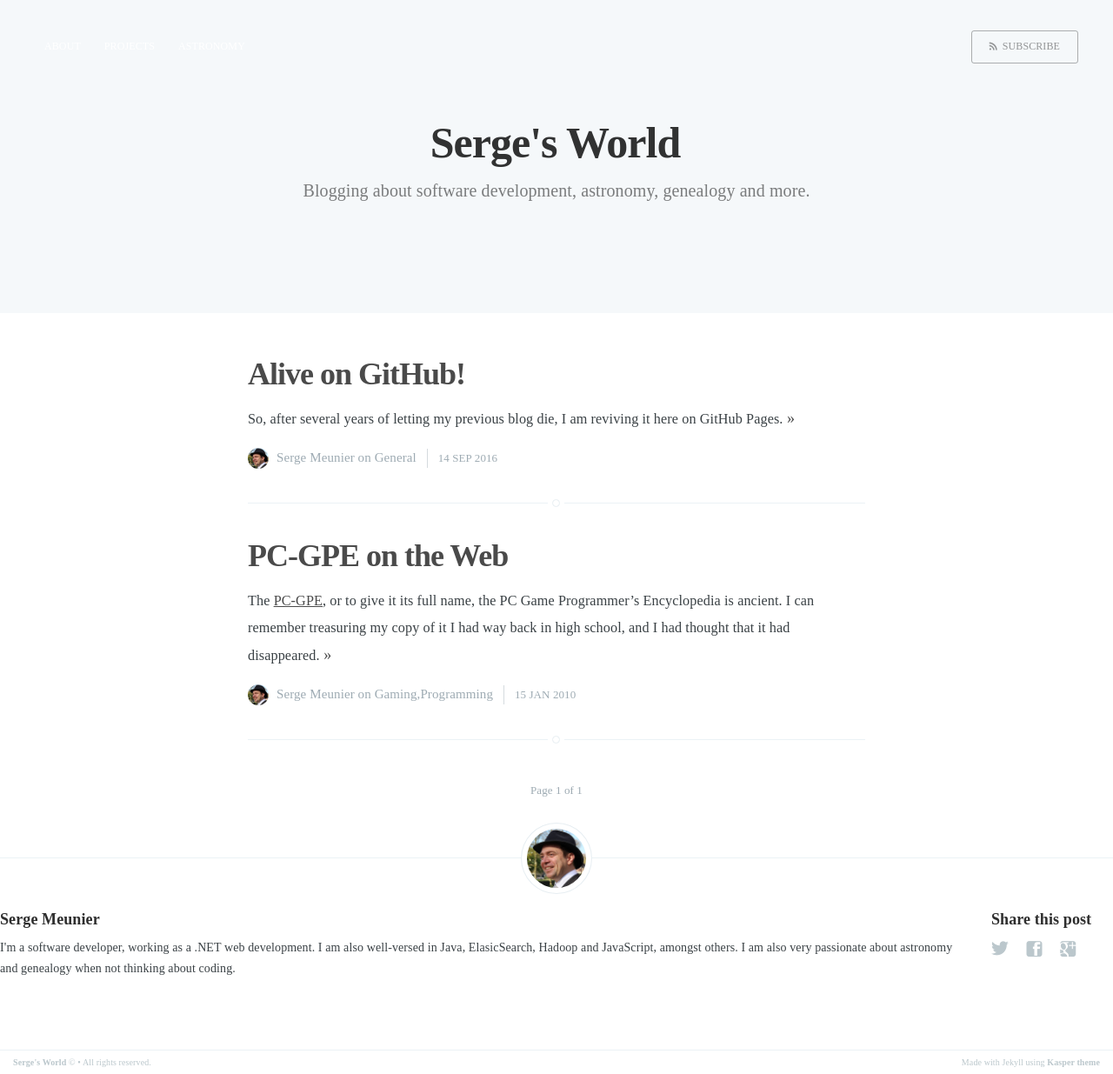
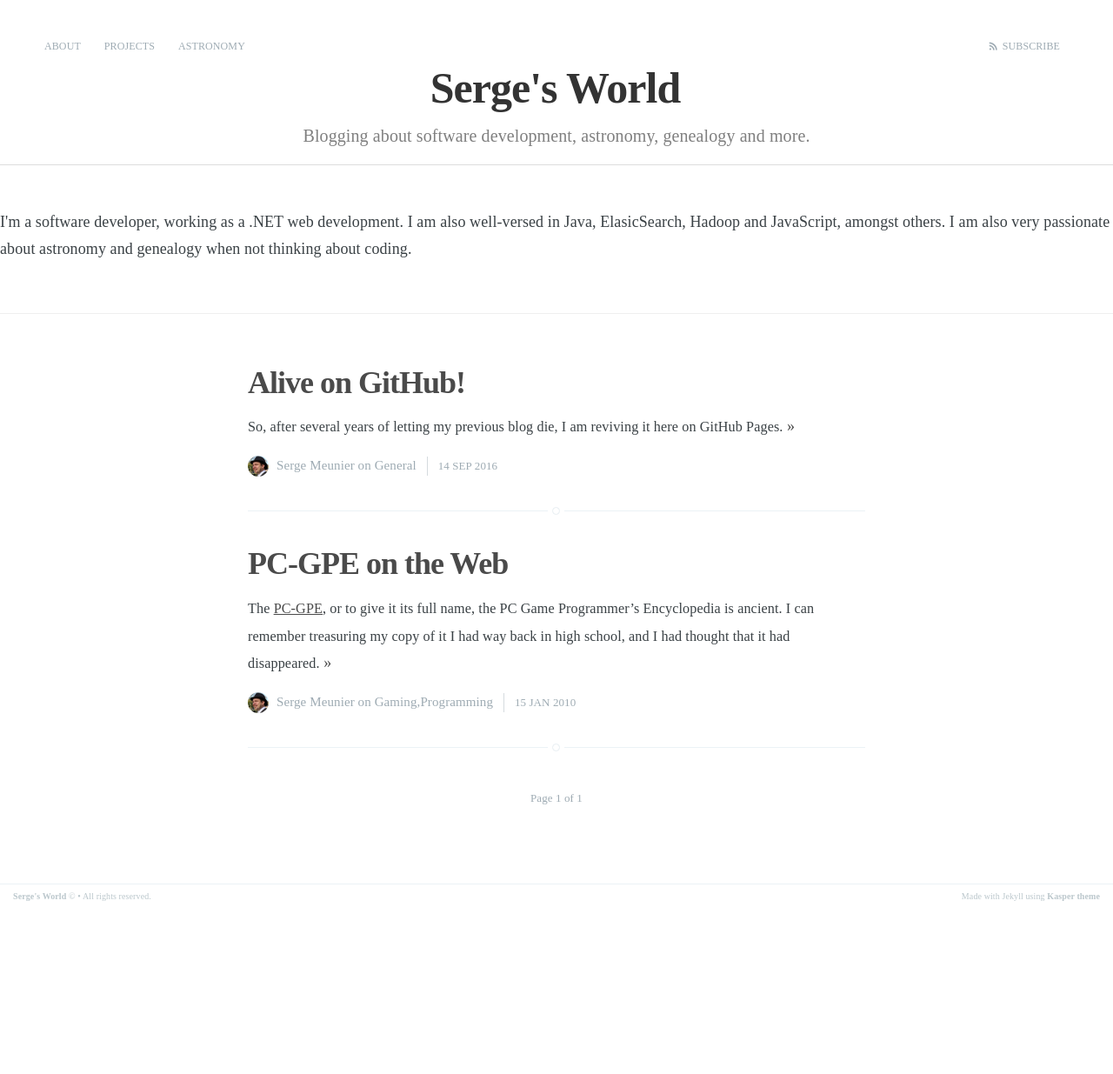
Before and after one commit to sjmeunier/sjmeunier.github.io, a Jekyll site: the page built from index.html, in a window 1280 px wide. Shown: the whole page at 87% size. Built offline with Jekyll 4.4.1, drawn with Linux system fonts in a browser that asks for light colours; some web fonts are replaced; the list of posts is cut into pages by our own code; after the commit the page ends 1044 px from its top, so only the background shows below that.

Commit message:
no message

```diff
--- a/assets/css/screen.css
+++ b/assets/css/screen.css
@@ -473,12 +473,16 @@ margin on the iframe, cause it breaks stuff. */
     position: relative;
     display: table;
     width: 100%;
-    height: 100%;
     margin-bottom: 5rem;
     text-align: center;
     background: #222 no-repeat center center;
     background-size: cover;
     overflow: hidden;
+}
+
+.main-header-content {
+	padding-top: 3.5em;
+    padding-bottom: 1em;
 }
 
 .main-header .inner {
@@ -631,18 +635,11 @@ margin on the iframe, cause it breaks stuff. */
 }
 .no-cover .main-nav.overlay,
 .no-cover .back-button,
+.no-cover .general-button,
 .no-cover .subscribe-button {
     background: none;
 }
 
-.main-nav.overlay a {
-    color: #fff;
-}
-
-.main-nav.overlay .back-button,
-.main-nav.overlay .subscribe-button {
-    border-color: rgba(255,255,255,0.6);
-}
 
 .main-nav.overlay a:hover {
     color: #222;
@@ -653,6 +650,7 @@ margin on the iframe, cause it breaks stuff. */
 
 /* Add a border to the buttons on hover */
 .back-button:hover,
+.general-button:hover,
 .subscribe-button:hover {
     border-color: #bfc8cd;
     color: #9EABB3;
@@ -679,9 +677,9 @@ margin on the iframe, cause it breaks stuff. */
 }
 
 .no-cover.main-header {
-    min-height: 160px;
     max-height: 40%;
-    background: #f5f8fa;
+    background: #ffffff;
+    border-bottom: 1px solid #ddd;
 }
 
 .no-cover .page-title {
@@ -692,11 +690,6 @@ margin on the iframe, cause it breaks stuff. */
     color: rgba(0,0,0,0.5);
 }
 
-.no-cover .main-nav.overlay .back-button,
-.no-cover .main-nav.overlay .subscribe-button {
-    color: rgba(0,0,0,0.4);
-    border-color: rgba(0,0,0,0.3);
-}
 
 /* Add subtle load-in animation for content on the home page */
 .home-template .page-title {
--- a/index.html
+++ b/index.html
@@ -19,13 +19,11 @@ projects: 'projects.html'
 		<a class="general-button" href="{{ site.baseurl }}{{ page.astronomy }}">Astronomy</a>
         <a class="subscribe-button icon-feed" href="{{ site.baseurl }}feed.xml">Subscribe</a>
     </nav>
-    <div class="vertical">
 	<div class="main-header-content inner">
 		<h1 class="page-title">{{ site.name }}</h1>
 		<h2 class="page-description">
 			{% if site.description %} {{ site.description }}. {% endif %}
 		</h2>
-        </div>
 	</div>
     <a class="scroll-down icon-arrow-left" href="#content" data-offset="-45"><span class="hidden">Scroll Down</span></a>
 </header>
@@ -33,7 +31,10 @@ projects: 'projects.html'
 
 <main id="content" class="content" role="main">
 
-
+	<p>
+		I'm a software developer, working as a .NET web development. I am also well-versed in Java, ElasicSearch, Hadoop and JavaScript, amongst others. I am also very passionate about astronomy and genealogy when not thinking about coding.
+	</p>
+	<hr/>
     <div class="extra-pagination inner">
         {% include pagination.html %}
     </div>
@@ -64,25 +65,4 @@ projects: 'projects.html'
     {% endfor %}
 
     {% include pagination.html %}
-	<footer class="post-footer">
-		<!-- If we want to display author's name and bio -->
-		{% if site.author %}
-			<figure class="author-image">
-				<a class="img" href="{{ site.baseurl }}" style="background-image: url(/assets/images/profile.png)">
-				<span class="hidden">{{site.author}}'s Picture</span></a>
-			</figure>
-			<section class="author">
-				<!-- Author Name -->
-				<h4> {{ site.author }} </h4>
-				<!-- Author Bio -->
-				<p>
-					I'm a software developer, working as a .NET web development. I am also well-versed in Java, ElasicSearch, Hadoop and JavaScript, amongst others. I am also very passionate about astronomy and genealogy when not thinking about coding.
-				</p>
-			</section>
-		{% endif %}
-
-		<!-- Share links section -->
-		{% include share.html %}
-
-	</footer>
 </main>
```
Lines whose indentation alone changed are shown as unchanged.
